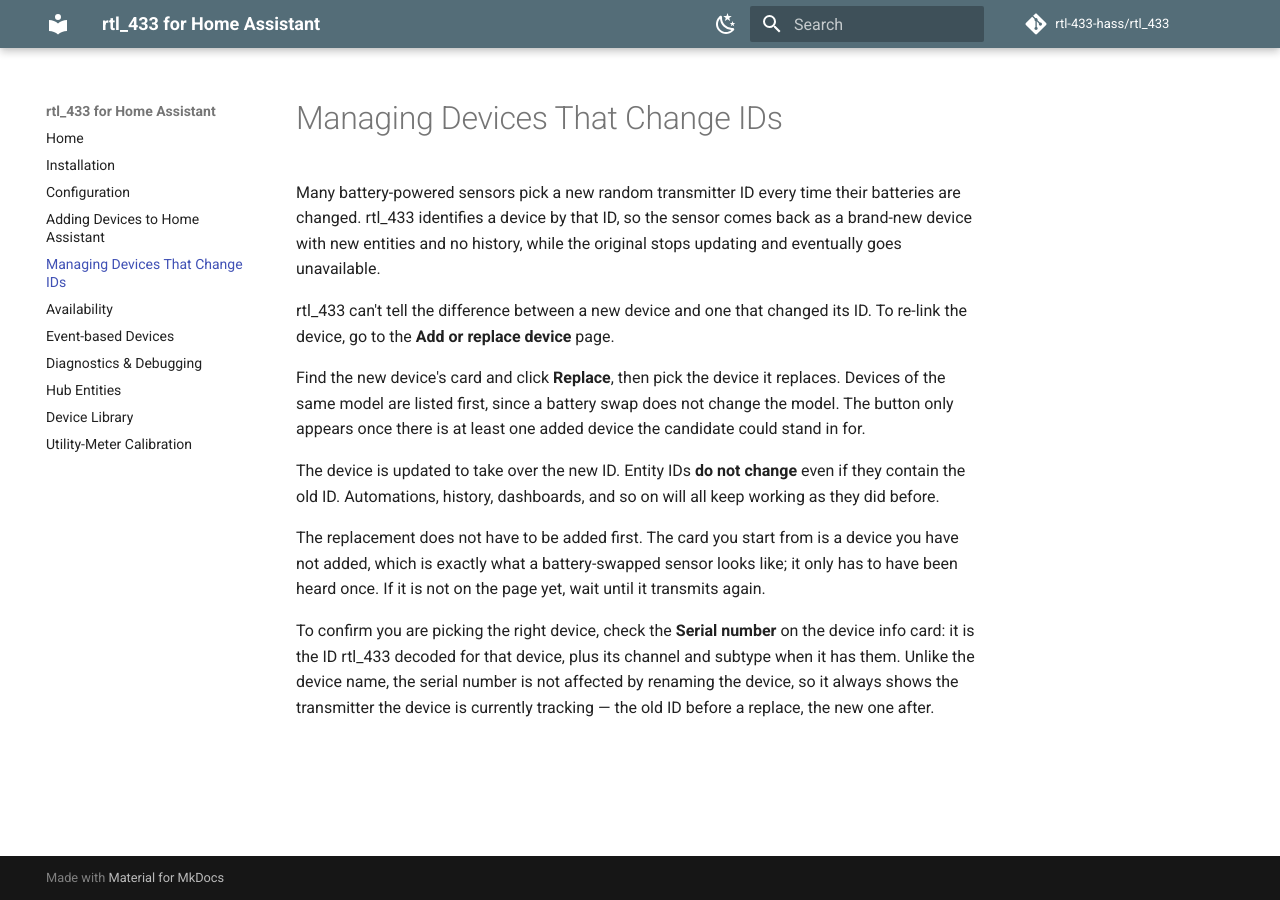
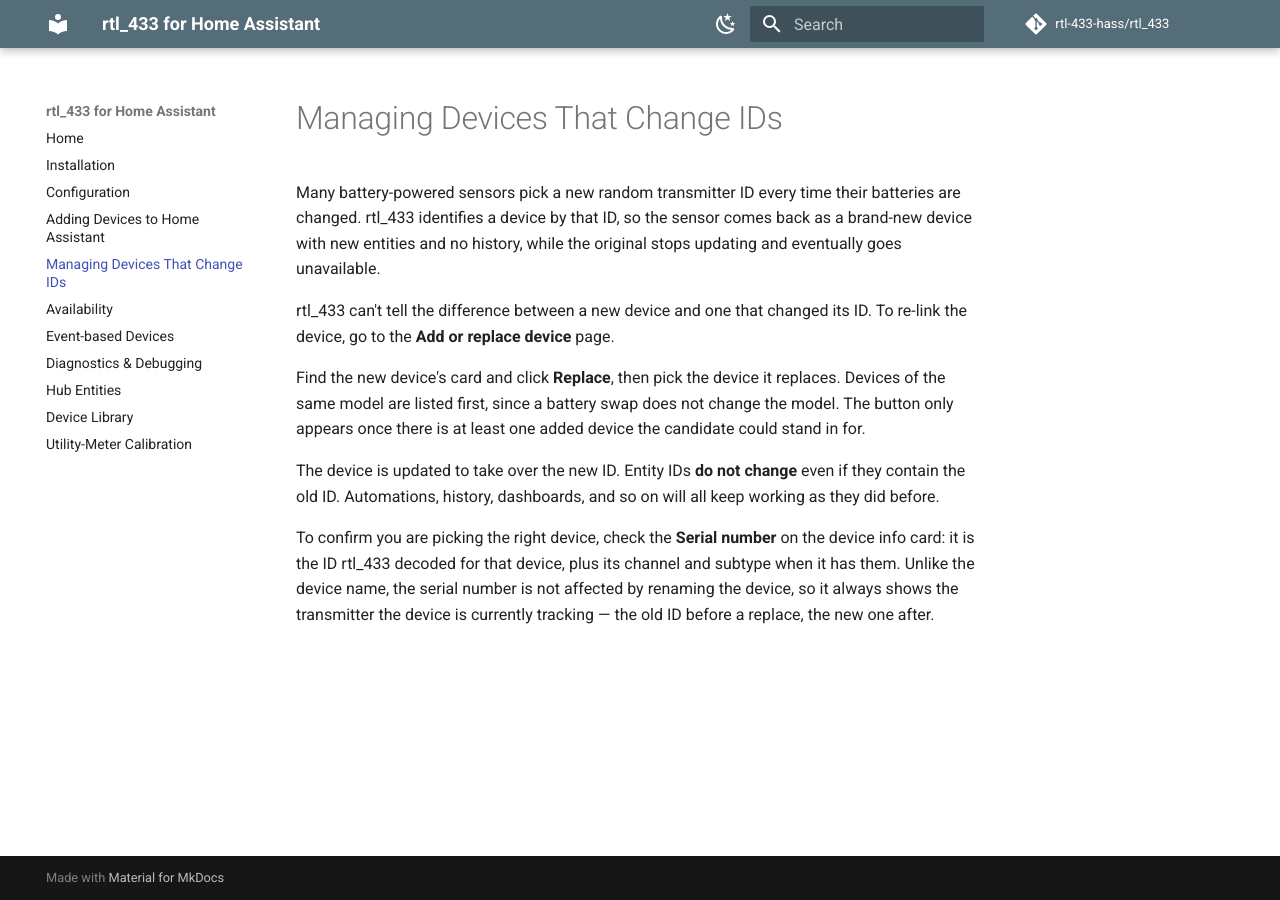
Before and after one commit to rtl-433-hass/rtl_433, an MkDocs documentation site: the page built from docs/changing-device-ids.md, in a window 1280 px wide. Built offline with MkDocs 1.6.1 and Material for MkDocs 9.7.7, drawn with Linux system fonts in a browser that asks for light colours; comment, search, counter and statistics services are not loaded; the version menu is left out.

Commit message:
docs: drop the already-added aside from the replace walkthrough
Co-Authored-By: Claude Opus 5 <noreply@anthropic.com>
Claude-Session: https://claude.ai/code/session_018HhtFuqBNovRCKpDqLKD2v

```diff
--- a/docs/changing-device-ids.md
+++ b/docs/changing-device-ids.md
@@ -17,11 +17,6 @@ The device is updated to take over the new ID. Entity IDs **do not change** even
 if they contain the old ID. Automations, history, dashboards, and so on will all
 keep working as they did before.
 
-The replacement does not have to be added first. The card you start from is a
-device you have not added, which is exactly what a battery-swapped sensor looks
-like; it only has to have been heard once. If it is not on the page yet, wait
-until it transmits again.
-
 To confirm you are picking the right device, check the **Serial number** on the
 device info card: it is the ID rtl_433 decoded for that device, plus its channel
 and subtype when it has them. Unlike the device name, the serial number is not
```
